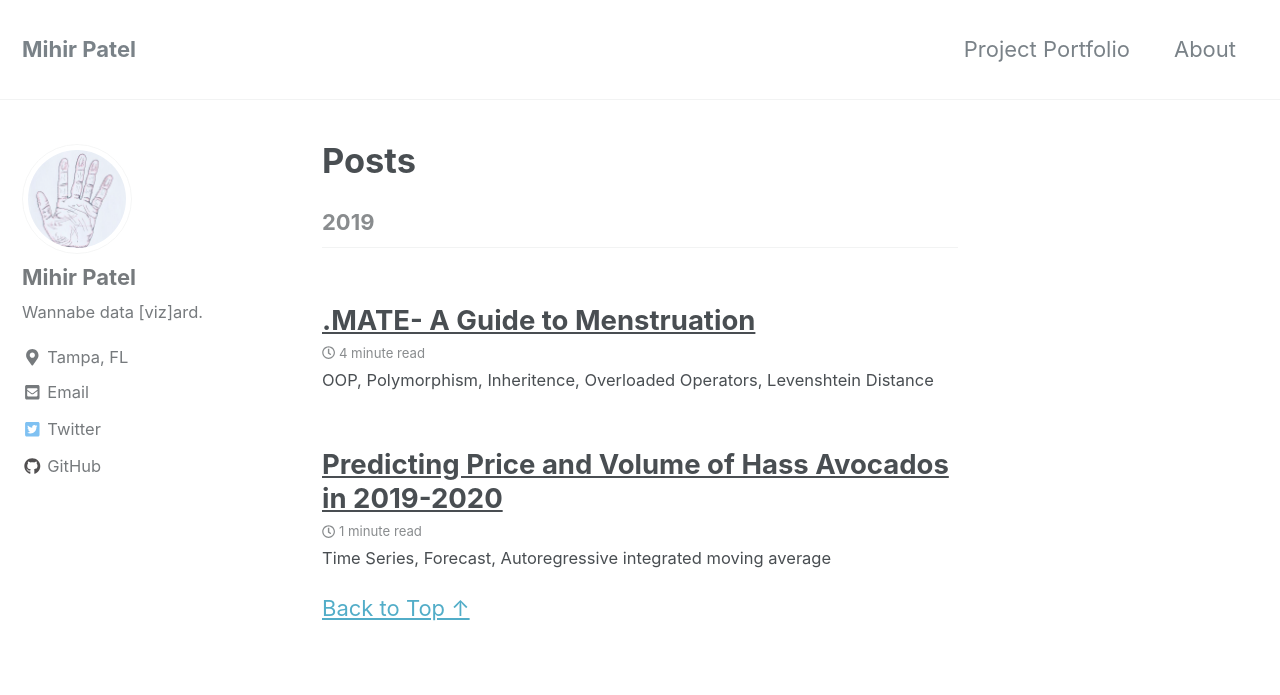
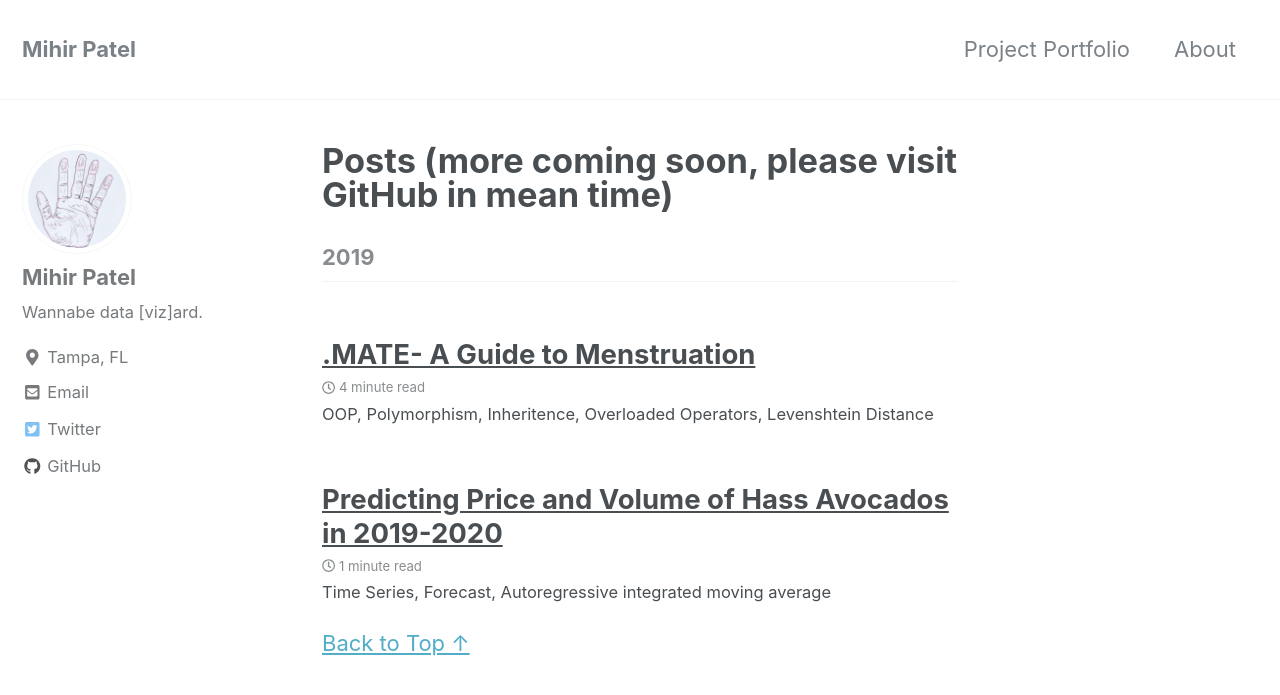
Before and after one commit to mihirp161/mihirp161.github.io, a Jekyll site: the page built from _pages/projectportfolio.md, in a window 1280 px wide and 900 px high. Shown: the top 695 px of the window. Built offline with Jekyll 4.4.1, drawn with Linux system fonts in a browser that asks for light colours; nearby versions of some CDN libraries.

Commit message:
Update projectportfolio.md

```diff
--- a/_pages/projectportfolio.md
+++ b/_pages/projectportfolio.md
@@ -1,7 +1,7 @@
 ---
 layout: posts
 permalink: /projectportfolio/
-title: "Posts"
+title: "Posts (more coming soon, please visit GitHub in mean time)"
 author_profile: true
 header:
 ---
```
